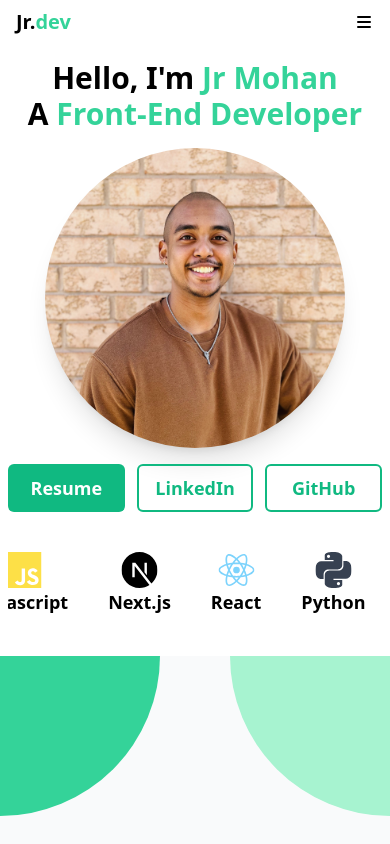
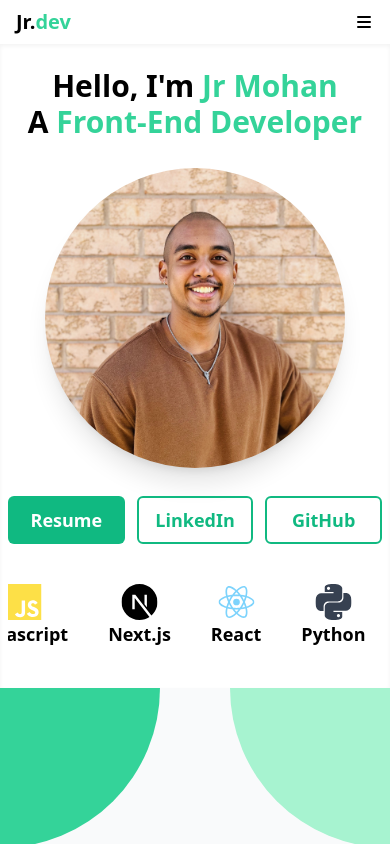
Before and after one commit to jmar753/ProfessionalWebsite, a Next.js app: page / in a window 390 px wide. Built offline with nearby package versions, Linux system fonts and the light colour scheme.

Commit message:
margin change

```diff
--- a/pages/Introduction.js
+++ b/pages/Introduction.js
@@ -27,7 +27,7 @@ export default function Introduction() {
     ]
 
     return (
-        <div className="md:min-h-[calc(100vh-44px)] md:flex items-center justify-center bg-white z-40 relative">
+        <div className="md:min-h-[calc(100vh-44px)] md:flex items-center justify-center bg-white z-40 relative shadow-inner">
             <div className="px-2 md:px-0 md:pt-0 md:max-w-7xl mx-auto">
                 <div className="md:grid md:grid-cols-5 md:pb-4 relative md:h-[700px]">
 
@@ -35,7 +35,7 @@ export default function Introduction() {
                     <div className="md:p-12 md:col-span-3 md:text-left text-center">
                         <div className="h-full flex items-center justify-center">
                             <div className="">
-                                <h1 className="text-3xl pt-4 md:pt-0 md:text-4xl lg:text-5xl font-semibold">
+                                <h1 className="text-3xl pt-6 md:pt-0 md:text-4xl lg:text-5xl font-semibold">
                                     Hello, I&apos;m <span className="md:hidden text-3xl text-emerald-400">Jr Mohan</span>
                                 </h1>
                                 <h1 className="hidden md:block text-6xl lg:text-7xl font-bold text-emerald-400 items-center">
@@ -94,7 +94,7 @@ export default function Introduction() {
 
                     {/* Mobile */}
                     <div className="pt-4 block md:hidden w-full">
-                        <div className="flex justify-center items-center">
+                        <div className="flex justify-center items-center py-3">
                             <img className="bg-white object-cover h-[300px] w-[300px] rounded-full shadow-xl" src="/static/selfieColourCropped.jpg" alt="Picture of the author"/>
                         </div>
                         <div className="grid grid-cols-3 gap-3 py-4">
```
